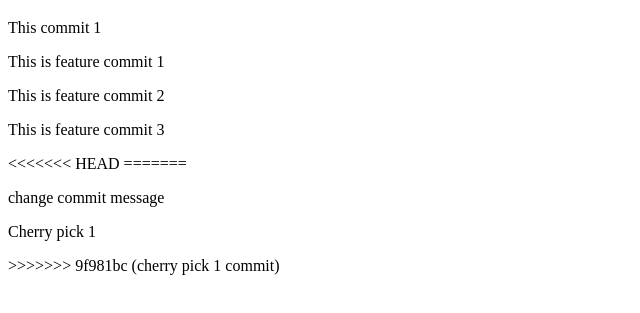
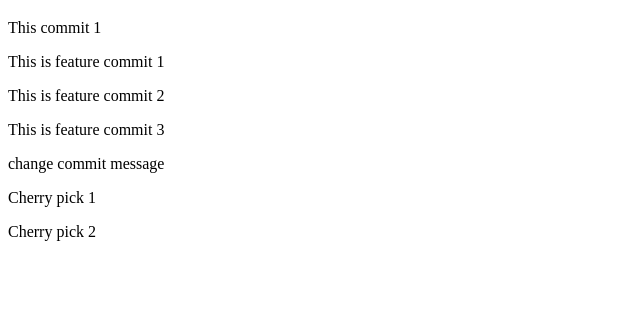
Before and after one commit to vipul832/Git_Practical, a plain HTML site: page index.html in a window 1280 px wide. Shown: the part 61-374 px from the top of the page, without its empty margins (0-640 px from the left). Drawn offline with Linux system fonts and the light colour scheme.

Commit message:
cherry pick 2

```diff
--- a/index.html
+++ b/index.html
@@ -12,10 +12,8 @@
     <p>This is feature commit 1</p>
     <p>This is feature commit 2</p>
     <p>This is feature commit 3</p>
-<<<<<<< HEAD
-=======
     <p> change commit message</p>
     <p>Cherry pick 1</p>
->>>>>>> 9f981bc (cherry pick 1 commit)
+    <p>Cherry pick 2</p>
 </body>
 </html>
```
